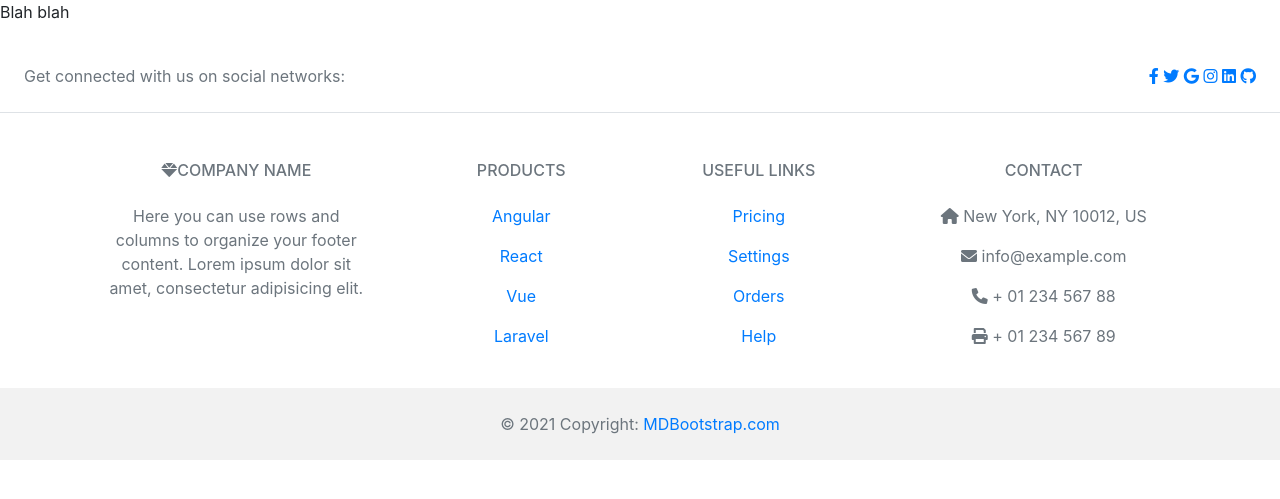
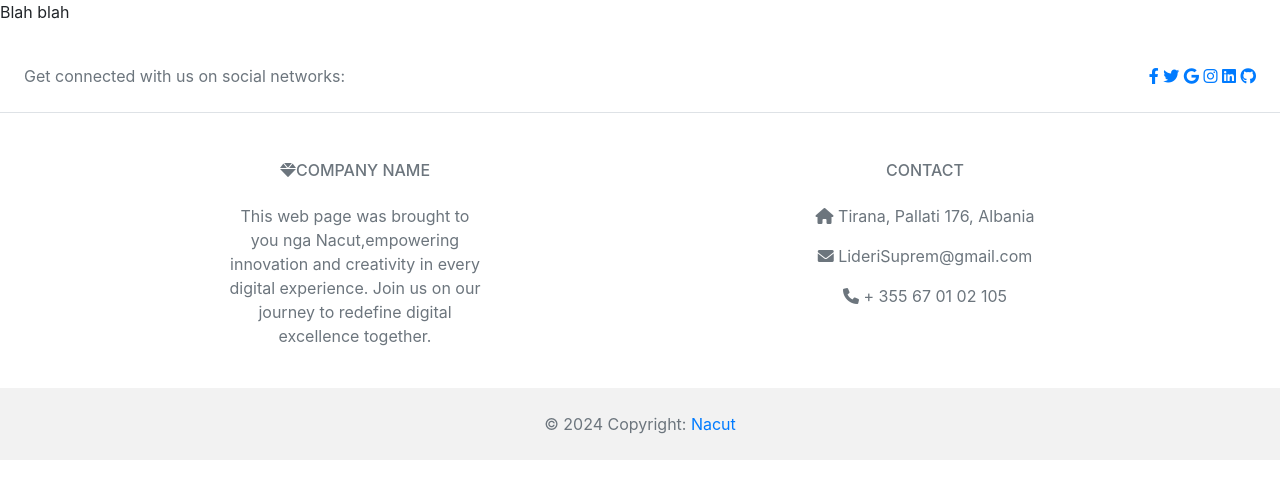
Before and after one commit to programuesihkb/WoG, a PHP site: page /deletion/ in a window 1280 px wide. Shown: the part 56-555 px from the top of the page. Run offline with PHP 8.4, Linux system fonts and the light colour scheme; some libraries are stand-ins or nearby versions.

Commit message:
Made some changes to loginPage and footer

```diff
--- a/footer.php
+++ b/footer.php
@@ -32,7 +32,7 @@
       <a href="" class="me-4 text-reset">
         <i class="fab fa-linkedin"></i>
       </a>
-      <a href="" class="me-4 text-reset">
+      <a href="https://github.com/programuesihkb/WoG" class="me-4 text-reset">
         <i class="fab fa-github"></i>
       </a>
     </div>
@@ -52,36 +52,14 @@
             <i class="fas fa-gem me-3"></i>Company name
           </h6>
           <p>
-            Here you can use rows and columns to organize your footer content. Lorem ipsum
-            dolor sit amet, consectetur adipisicing elit.
+            This web page was brought to you nga Nacut,empowering innovation and creativity in every digital experience.
+            Join us on our journey to redefine digital excellence together.
           </p>
         </div>
         <!-- Grid column -->
 
         <!-- Grid column -->
-        <div class="col-md-2 col-lg-2 col-xl-2 mx-auto mb-4">
-          <!-- Links -->
-          <h6 class="text-uppercase fw-bold mb-4">
-            Products
-          </h6>
-          <p>
-            <a href="#!" class="text-reset">Angular</a>
-          </p>
-          <p>
-            <a href="#!" class="text-reset">React</a>
-          </p>
-          <p>
-            <a href="#!" class="text-reset">Vue</a>
-          </p>
-          <p>
-            <a href="#!" class="text-reset">Laravel</a>
-          </p>
-        </div>
-        <!-- Grid column -->
-
-        <!-- Grid column -->
-        <div class="col-md-3 col-lg-2 col-xl-2 mx-auto mb-4">
-          <!-- Links -->
+        <!-- <div class="col-md-3 col-lg-2 col-xl-2 mx-auto mb-4">
           <h6 class="text-uppercase fw-bold mb-4">
             Useful links
           </h6>
@@ -97,20 +75,19 @@
           <p>
             <a href="#!" class="text-reset">Help</a>
           </p>
-        </div>
+        </div> -->
         <!-- Grid column -->
 
         <!-- Grid column -->
         <div class="col-md-4 col-lg-3 col-xl-3 mx-auto mb-md-0 mb-4">
           <!-- Links -->
           <h6 class="text-uppercase fw-bold mb-4">Contact</h6>
-          <p><i class="fas fa-home me-3"></i> New York, NY 10012, US</p>
+          <p><i class="fas fa-home me-3"></i> Tirana, Pallati 176, Albania</p>
           <p>
             <i class="fas fa-envelope me-3"></i>
-            info@example.com
+            LideriSuprem@gmail.com
           </p>
-          <p><i class="fas fa-phone me-3"></i> + 01 234 567 88</p>
-          <p><i class="fas fa-print me-3"></i> + 01 234 567 89</p>
+          <p><i class="fas fa-phone me-3"></i> + 355 67 01 02 105</p>
         </div>
         <!-- Grid column -->
       </div>
@@ -121,8 +98,8 @@
 
   <!-- Copyright -->
   <div class="text-center p-4" style="background-color: rgba(0, 0, 0, 0.05);">
-    © 2021 Copyright:
-    <a class="text-reset fw-bold" href="https://mdbootstrap.com/">MDBootstrap.com</a>
+    © 2024 Copyright:
+    <a class="text-reset fw-bold" href="https://mdbootstrap.com/">Nacut</a>
   </div>
   <!-- Copyright -->
 </footer>
```
Also changed, not shown: login_page.html (+35 -0 lines), imagesForWebsite/loginBackground1.jpg (added), imagesForWebsite/loginBackground2.jpg (added).
